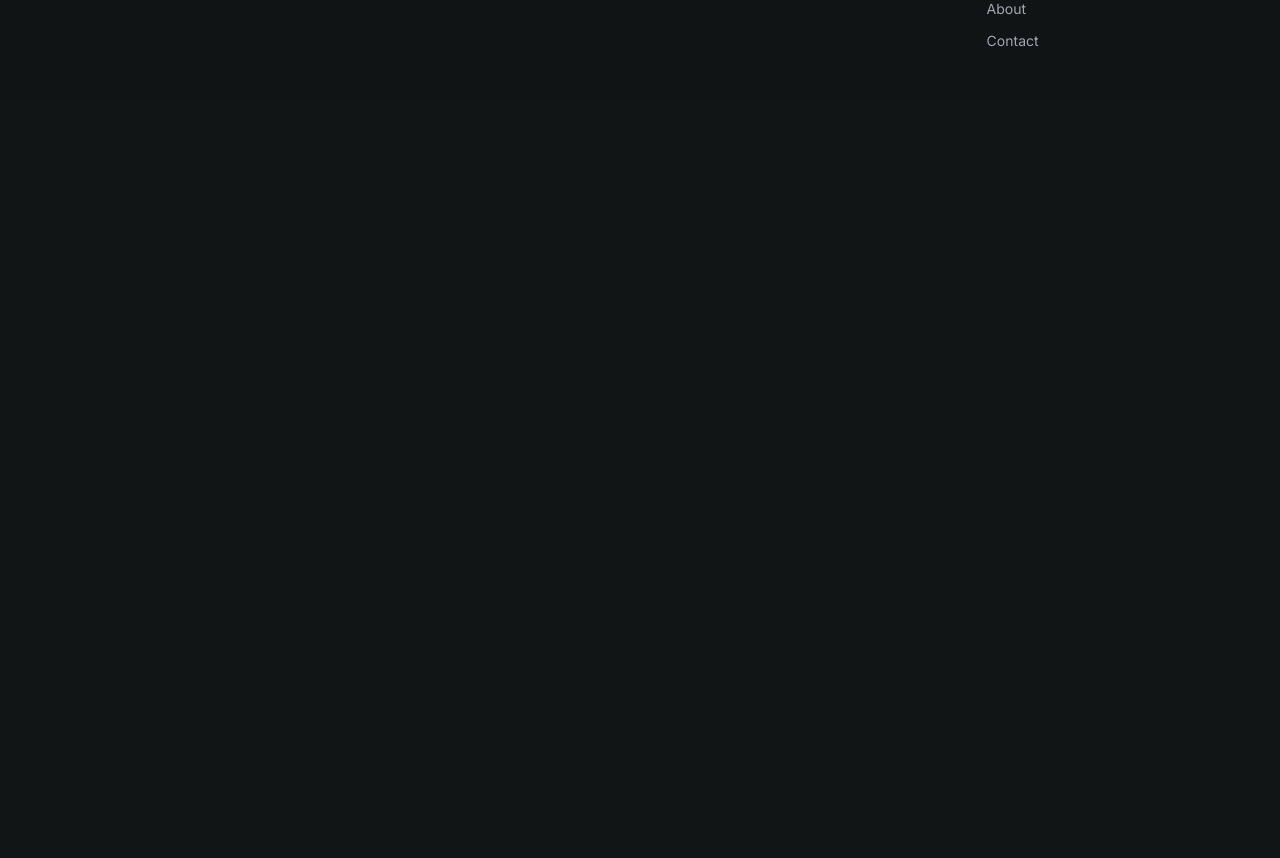
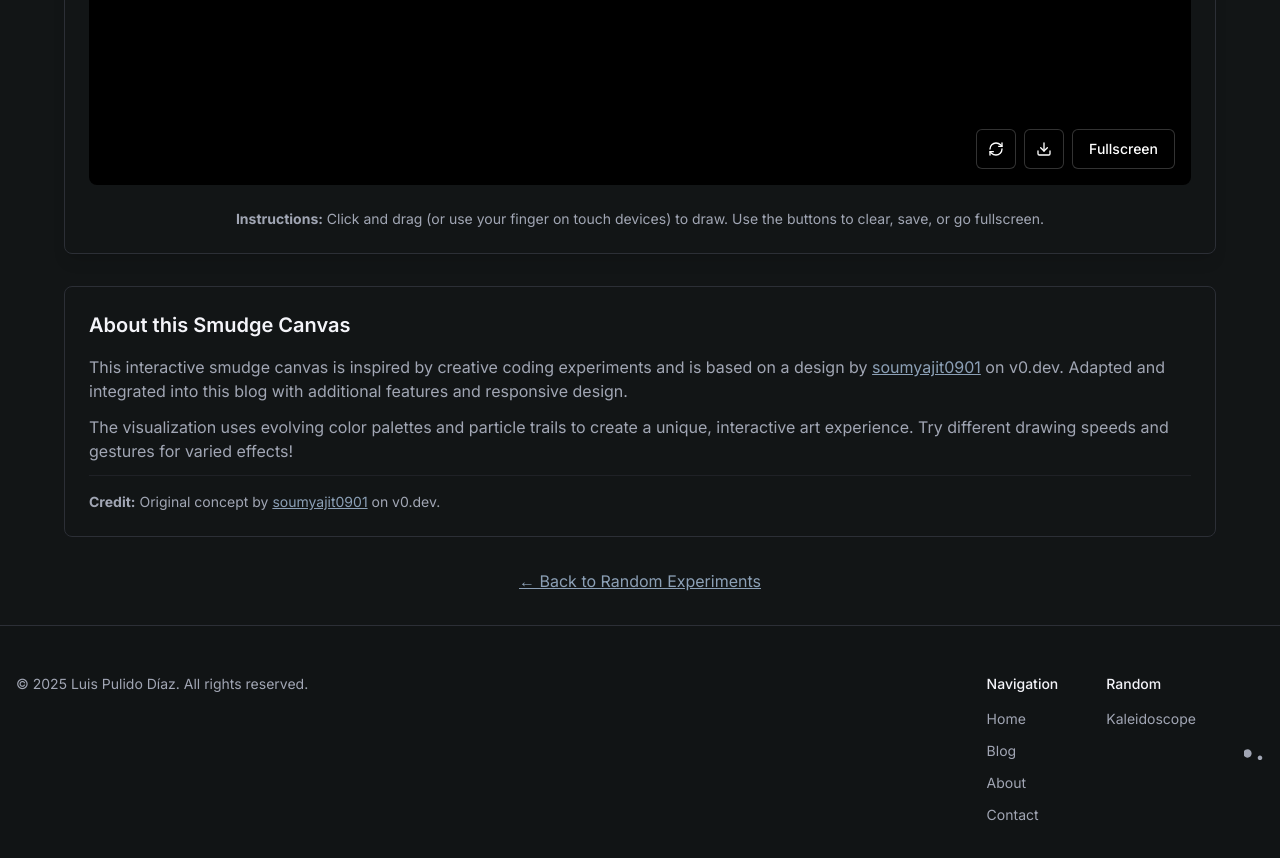
Before and after one commit to lpolish/luispulidocom-new-blog, a Next.js app: page /random/smudge-canvas in a window 1280 px wide. Before the commit this address had no page. Shown: the part 700-1558 px from the top of the page. Before the commit the page ends 800 px from the top, so only its background shows below. Built offline with nearby package versions, Linux system fonts and the light colour scheme.

Commit message:
chore: stage and commit all current changes (package updates, new files, and modifications)

```diff
--- a/package.json
+++ b/package.json
@@ -18,6 +18,7 @@
     "gray-matter": "^4.0.3",
     "highlight.js": "^11.11.1",
     "katex": "^0.16.22",
+    "lucide-react": "^0.525.0",
     "next": "14.1.0",
     "prismjs": "^1.30.0",
     "react": "^18.2.0",
--- a/src/app/random/page.tsx
+++ b/src/app/random/page.tsx
@@ -46,6 +46,25 @@ const RandomPage = () => {
               An interactive kaleidoscope that reacts to your cursor movement. Move your mouse to create beautiful symmetrical patterns.
             </p>
           </Link>
+          <Link
+            href="/random/smudge-canvas"
+            className="group block p-6 bg-card hover:bg-cardHover border border-border rounded-lg transition-all duration-300 hover:shadow-lg hover:scale-105"
+          >
+            <div className="flex items-center justify-center w-16 h-16 bg-accent/10 rounded-lg mb-4 group-hover:bg-accent/20 transition-colors">
+              <svg className="w-8 h-8 text-accent" fill="none" stroke="currentColor" viewBox="0 0 24 24">
+                <circle cx="12" cy="12" r="10" strokeWidth="2" />
+                <path d="M8 12c1.5-2 6.5-2 8 0" strokeWidth="2" />
+                <circle cx="9" cy="10" r="1" fill="currentColor" />
+                <circle cx="15" cy="10" r="1" fill="currentColor" />
+              </svg>
+            </div>
+            <h3 className="text-xl font-semibold text-text mb-2 group-hover:text-accent transition-colors">
+              Smudge Canvas
+            </h3>
+            <p className="text-textMuted text-sm">
+              Draw with your mouse or touch to create evolving smudge trails. Colors smoothly transition through palettes for a mesmerizing effect.
+            </p>
+          </Link>
         </div>
       </div>
     </div>
--- /dev/null
+++ b/src/app/random/smudge-canvas/page.tsx
@@ -0,0 +1,66 @@
+"use client";
+
+import SmudgeCanvas from "@/components/SmudgeCanvas";
+import Link from "next/link";
+
+export default function SmudgeCanvasPage() {
+  return (
+    <div className="container mx-auto px-4 py-8">
+      <div className="max-w-6xl mx-auto">
+        <div className="mb-8 text-center">
+          <h1 className="text-4xl font-bold text-text mb-4">Smudge Canvas</h1>
+          <p className="text-lg text-textMuted max-w-2xl mx-auto">
+            Draw with your mouse or touch to create evolving smudge trails. Colors smoothly transition through palettes for a mesmerizing effect.
+          </p>
+        </div>
+        <div className="bg-card border border-border rounded-lg p-6 shadow-lg">
+          <SmudgeCanvas />
+          <div className="mt-6 text-center">
+            <p className="text-sm text-textMuted">
+              <strong>Instructions:</strong> Click and drag (or use your finger on touch devices) to draw. Use the buttons to clear, save, or go fullscreen.
+            </p>
+          </div>
+        </div>
+        <div className="mt-8 bg-card/50 border border-border rounded-lg p-6">
+          <h2 className="text-xl font-semibold text-text mb-4">About this Smudge Canvas</h2>
+          <div className="text-textMuted space-y-3">
+            <p>
+              This interactive smudge canvas is inspired by creative coding experiments and is based on a design by {" "}
+              <a
+                href="https://v0.dev/user/soumyajit0901"
+                target="_blank"
+                rel="noopener noreferrer"
+                className="text-accent hover:text-accent/80 underline transition-colors"
+              >
+                soumyajit0901
+              </a>
+              {" "}on v0.dev. Adapted and integrated into this blog with additional features and responsive design.
+            </p>
+            <p>
+              The visualization uses evolving color palettes and particle trails to create a unique, interactive art experience. Try different drawing speeds and gestures for varied effects!
+            </p>
+            <div className="mt-4 pt-4 border-t border-border/50">
+              <p className="text-sm">
+                <strong>Credit:</strong> Original concept by {" "}
+                <a
+                  href="https://v0.dev/user/soumyajit0901"
+                  target="_blank"
+                  rel="noopener noreferrer"
+                  className="text-accent hover:text-accent/80 underline transition-colors"
+                >
+                  soumyajit0901
+                </a>
+                {" "}on v0.dev.
+              </p>
+            </div>
+          </div>
+        </div>
+        <div className="mt-8 text-center">
+          <Link href="/random" className="text-accent underline hover:text-accent/80 transition-colors">
+            ← Back to Random Experiments
+          </Link>
+        </div>
+      </div>
+    </div>
+  );
+}
--- /dev/null
+++ b/src/components/ui/button.tsx
@@ -0,0 +1,29 @@
+import * as React from "react"
+import { cn } from "../../lib/utils"
+
+export interface ButtonProps extends React.ButtonHTMLAttributes<HTMLButtonElement> {
+  variant?: "default" | "outline"
+  size?: "default" | "icon"
+}
+
+export const Button = React.forwardRef<HTMLButtonElement, ButtonProps>(
+  ({ className, variant = "default", size = "default", ...props }, ref) => {
+    return (
+      <button
+        className={cn(
+          "inline-flex items-center justify-center rounded-md text-sm font-medium transition-colors focus-visible:outline-none focus-visible:ring-2 focus-visible:ring-ring focus-visible:ring-offset-2 disabled:opacity-50 disabled:pointer-events-none ring-offset-background",
+          variant === "outline"
+            ? "border border-input bg-background hover:bg-accent hover:text-accent-foreground"
+            : "bg-primary text-primary-foreground hover:bg-primary/90",
+          size === "icon"
+            ? "h-10 w-10 p-2"
+            : "h-10 px-4 py-2",
+          className
+        )}
+        ref={ref}
+        {...props}
+      />
+    )
+  }
+)
+Button.displayName = "Button"
--- /dev/null
+++ b/src/lib/utils.ts
@@ -0,0 +1,4 @@
+// Utility function for conditional classNames
+export function cn(...classes: (string | undefined | false | null)[]): string {
+  return classes.filter(Boolean).join(" ")
+}
```
Also changed, not shown: 1 other file (tests, documents, lock files or other folders).
